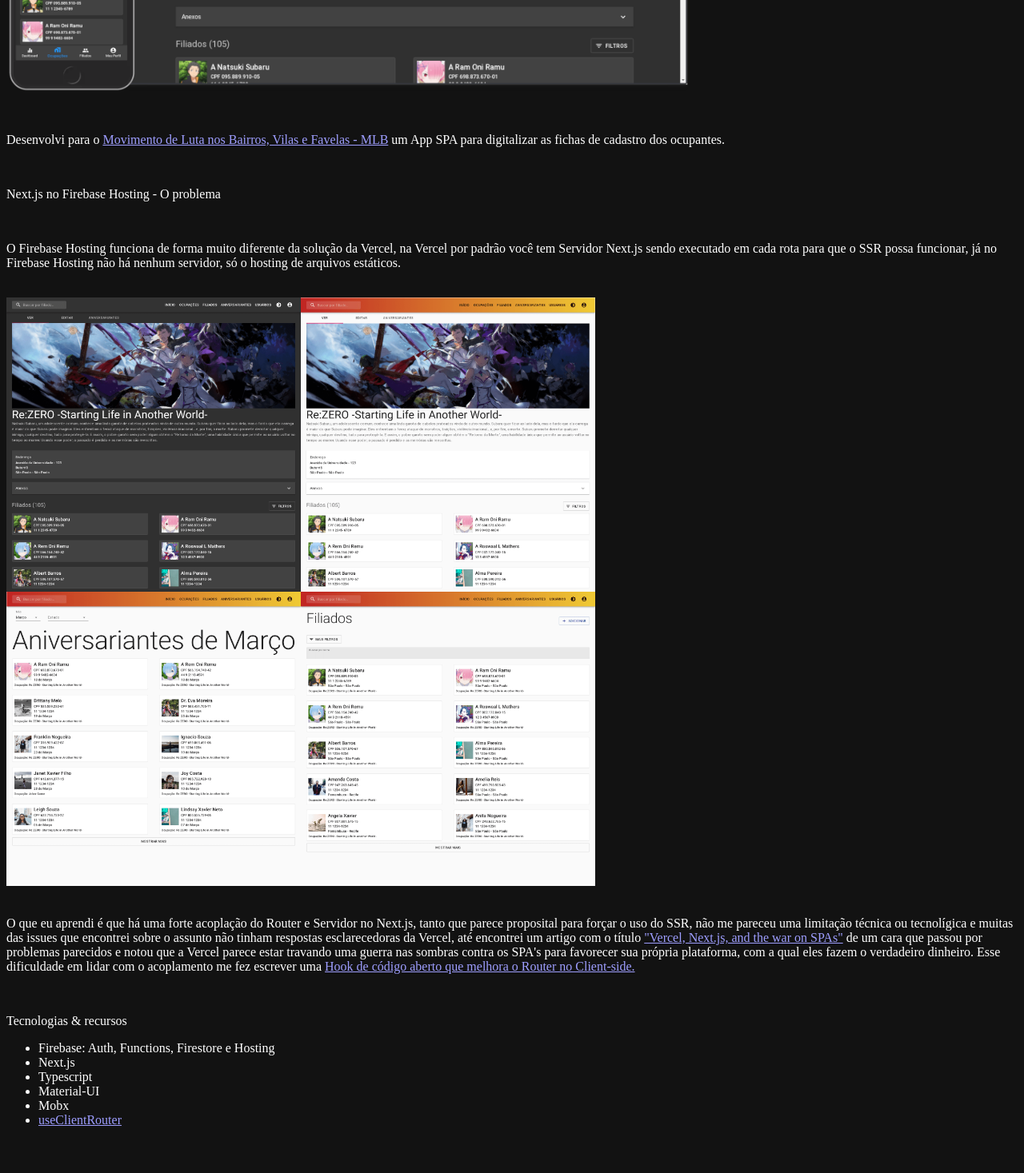
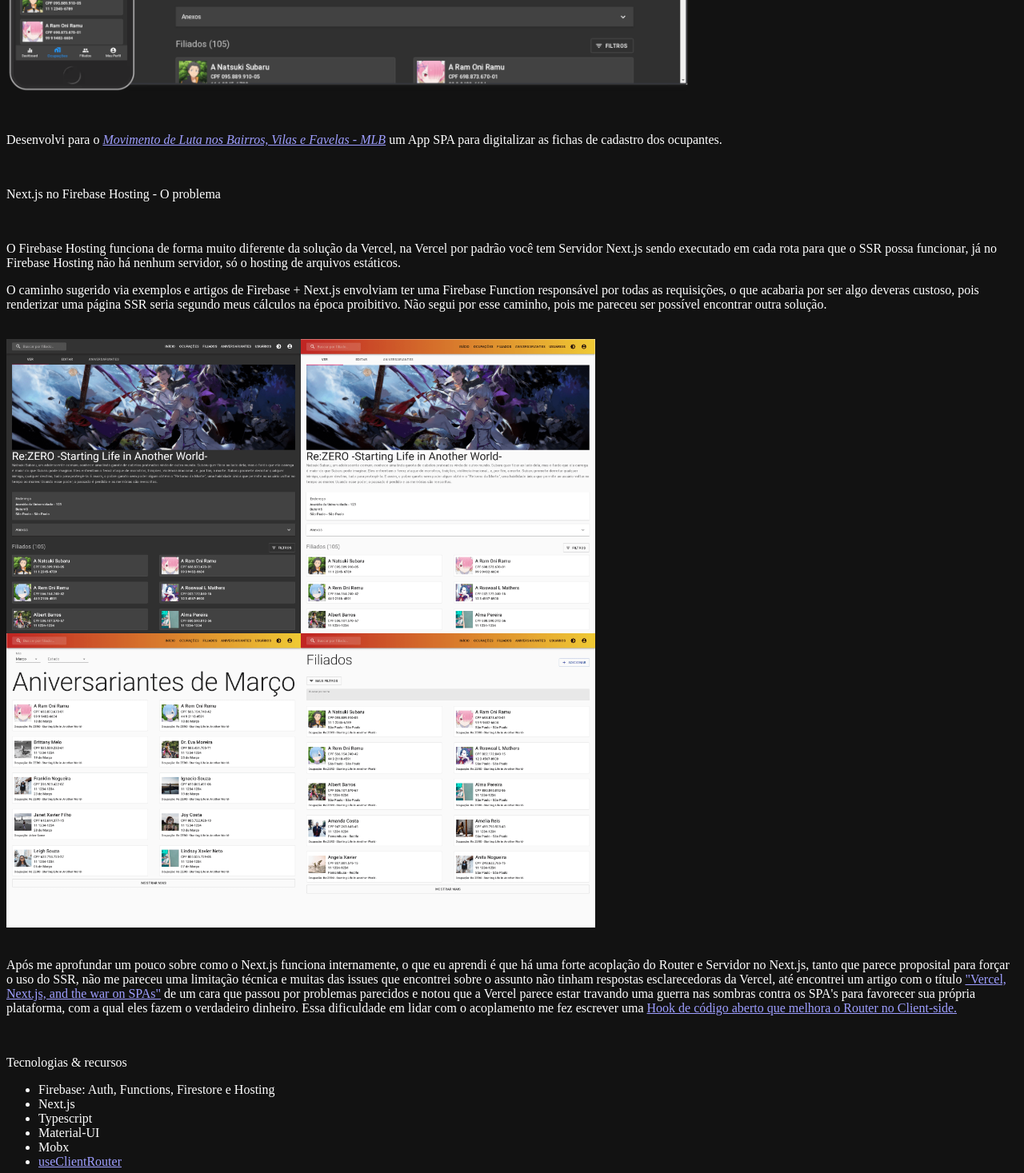
Before and after one commit to hexetia/lucasdev, a Next.js app: page /projetos/mlb in a window 1280 px wide. Shown: the part 460-1927 px from the top of the page at 80% size. Before the commit the page ends 1886 px from the top, so only its background shows below. Built offline with nearby package versions, Linux system fonts and the light colour scheme.

Commit message:
improve some projects descriptions

```diff
--- a/components/Menu.tsx
+++ b/components/Menu.tsx
@@ -2,7 +2,7 @@ import Link from 'next/link'
 import { ThemeChanger } from './ThemeChanger'
 
 export const Menu = () => (
-  <div className='flex justify-between'>
+  <div className='flex justify-between pt-3 md:pt-6'>
     <nav className='flex text-xl'>
       <Link href='/'>
         <a className='px-3 lg:px-6 pl-0 lg:pl-0'>Início</a>
--- a/components/ThemeChanger.tsx
+++ b/components/ThemeChanger.tsx
@@ -9,7 +9,7 @@ export const ThemeChanger = (): JSX.Element => {
   // When mounted on client, now we can show the UI
   useEffect(() => setMounted(true), [])
 
-  if (!mounted) return <div className={styles.switch} /> // skeleton on server
+  // if (!mounted) return <div className={styles.switch} /> // skeleton on server
 
   return (
     <label htmlFor='themeCheckbox' className={styles.switch}>
--- a/pages/projetos/mlb.tsx
+++ b/pages/projetos/mlb.tsx
@@ -19,7 +19,7 @@ export default function MLBPage() {
           <p>
             Desenvolvi para o{' '}
             <a href='https://www.mlbbrasil.org/' target='_blank'>
-              Movimento de Luta nos Bairros, Vilas e Favelas - MLB
+              <i>Movimento de Luta nos Bairros, Vilas e Favelas - MLB</i>
             </a>{' '}
             um App SPA para digitalizar as fichas de cadastro dos ocupantes.
           </p>
@@ -31,6 +31,11 @@ export default function MLBPage() {
             executado em cada rota para que o SSR possa funcionar, já no Firebase Hosting não há nenhum servidor, só o hosting de arquivos
             estáticos.
           </p>
+          <p>
+            O caminho sugerido via exemplos e artigos de Firebase + Next.js envolviam ter uma Firebase Function responsável por todas as
+            requisições, o que acabaria por ser algo deveras custoso, pois renderizar uma página SSR seria segundo meus cálculos na época
+            proibitivo. Não segui por esse caminho, pois me pareceu ser possível encontrar outra solução.
+          </p>
           <br />
           <div className='text-center'>
             <Image src='/mlb4k.png' width={736} height={736} quality='95' />
@@ -38,14 +43,14 @@ export default function MLBPage() {
           <br />
 
           <p>
-            O que eu aprendi é que há uma forte acoplação do Router e Servidor no Next.js, tanto que parece proposital para forçar o uso do
-            SSR, não me pareceu uma limitação técnica ou tecnolígica e muitas das issues que encontrei sobre o assunto não tinham respostas
-            esclarecedoras da Vercel, até encontrei um artigo com o título{' '}
+            Após me aprofundar um pouco sobre como o Next.js funciona internamente, o que eu aprendi é que há uma forte acoplação do Router
+            e Servidor no Next.js, tanto que parece proposital para forçar o uso do SSR, não me pareceu uma limitação técnica e muitas das
+            issues que encontrei sobre o assunto não tinham respostas esclarecedoras da Vercel, até encontrei um artigo com o título{' '}
             <StyledLink href='https://colinhacks.com/essays/vercel-nextjs-spa' target='_blank'>
               "Vercel, Next.js, and the war on SPAs"
             </StyledLink>{' '}
             de um cara que passou por problemas parecidos e notou que a Vercel parece estar travando uma guerra nas sombras contra os SPA's
-            para favorecer sua própria plataforma, com a qual eles fazem o verdadeiro dinheiro. Esse dificuldade em lidar com o acoplamento
+            para favorecer sua própria plataforma, com a qual eles fazem o verdadeiro dinheiro. Essa dificuldade em lidar com o acoplamento
             me fez escrever uma{' '}
             <a href='https://www.npmjs.com/package/use-client-router' target='_blank'>
               Hook de código aberto que melhora o Router no Client-side.
```
Also changed, not shown: components/Project.tsx (+5 -4 lines), pages/index.tsx (+8 -5 lines), pages/projetos/minhacarteirinha.tsx (+6 -12 lines).
